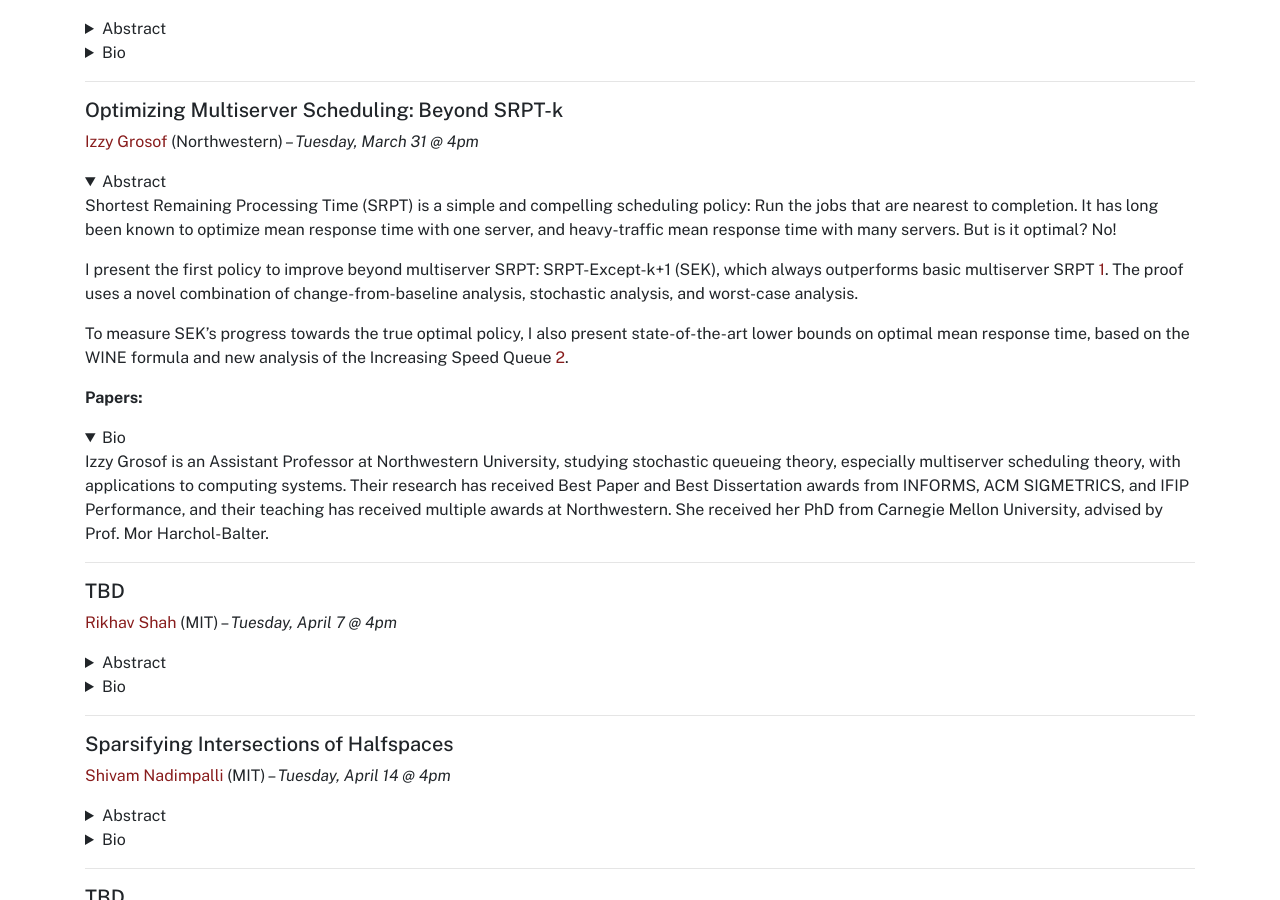
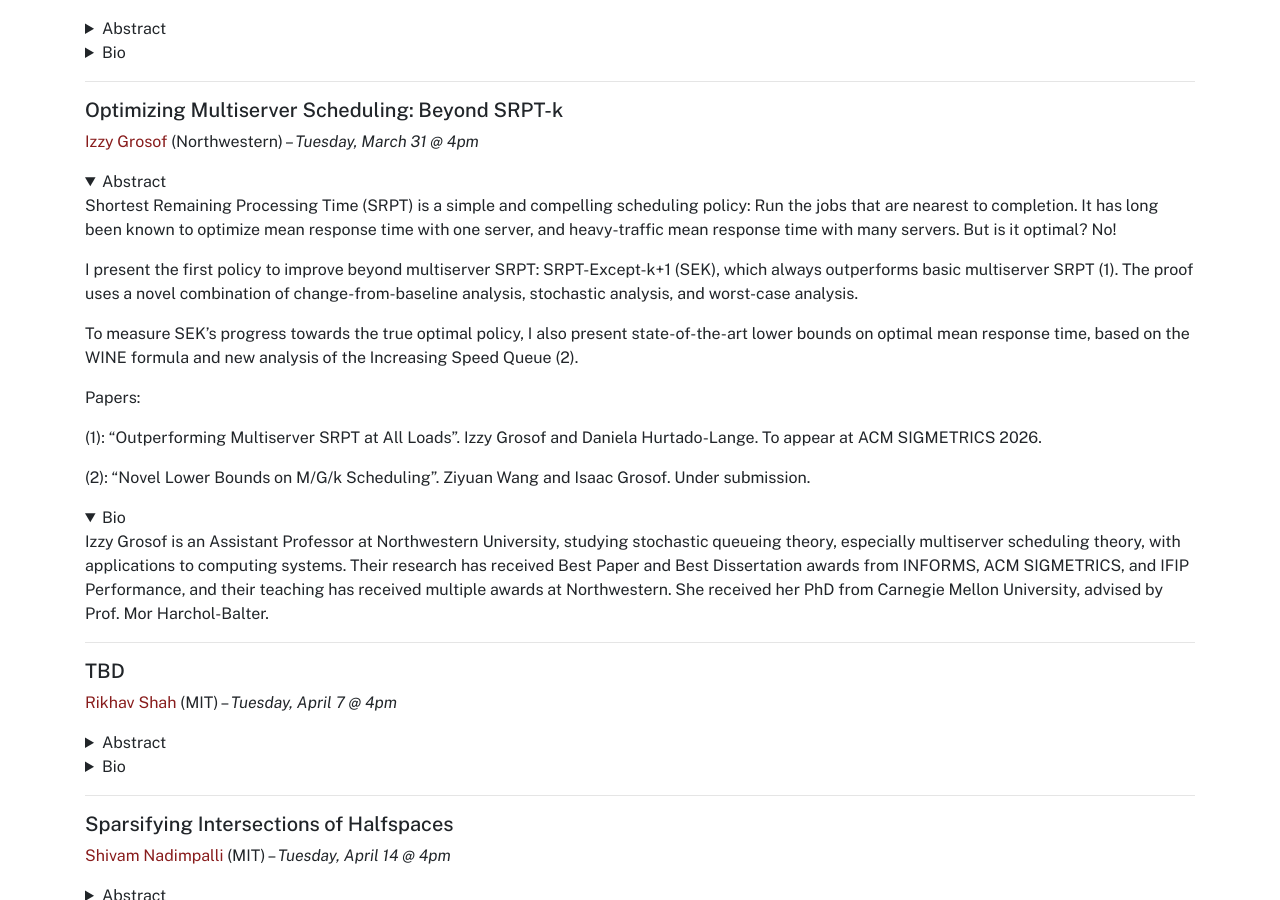
Before and after one commit to umass-theory/umass-theory.github.io, a Jekyll site: the page built from seminar.md, in a window 1280 px wide and 900 px high, scrolled down 1679 px. Built offline with Jekyll 4.4.1, drawn with Linux system fonts in a browser that asks for light colours; some of the changed lines change nothing that is shown.

Commit message:
Fix reference formatting in seminar abstract
Updated references in the seminar abstract to use parentheses instead of brackets.

```diff
--- a/seminar.md
+++ b/seminar.md
@@ -152,15 +152,15 @@ Rik Sengupta is a Research Scientist at IBM Research in Cambridge, MA, where he
 
 Shortest Remaining Processing Time (SRPT) is a simple and compelling scheduling policy: Run the jobs that are nearest to completion. It has long been known to optimize mean response time with one server, and heavy-traffic mean response time with many servers. But is it optimal? No!
 
-I present the first policy to improve beyond multiserver SRPT: SRPT-Except-k+1 (SEK), which always outperforms basic multiserver SRPT [1]. The proof uses a novel combination of change-from-baseline analysis, stochastic analysis, and worst-case analysis.
+I present the first policy to improve beyond multiserver SRPT: SRPT-Except-k+1 (SEK), which always outperforms basic multiserver SRPT (1). The proof uses a novel combination of change-from-baseline analysis, stochastic analysis, and worst-case analysis.
 
-To measure SEK's progress towards the true optimal policy, I also present state-of-the-art lower bounds on optimal mean response time, based on the WINE formula and new analysis of the Increasing Speed Queue [2].
+To measure SEK's progress towards the true optimal policy, I also present state-of-the-art lower bounds on optimal mean response time, based on the WINE formula and new analysis of the Increasing Speed Queue (2).
 
-**Papers:**
+Papers:
 
-[1]: "Outperforming Multiserver SRPT at All Loads". Izzy Grosof and Daniela Hurtado-Lange. To appear at ACM SIGMETRICS 2026.
+(1): "Outperforming Multiserver SRPT at All Loads". Izzy Grosof and Daniela Hurtado-Lange. To appear at ACM SIGMETRICS 2026.
 
-[2]: "Novel Lower Bounds on M/G/k Scheduling". Ziyuan Wang and Isaac Grosof. Under submission.
+(2): "Novel Lower Bounds on M/G/k Scheduling". Ziyuan Wang and Isaac Grosof. Under submission.
 
 </details>
 <details markdown="1" open="1">
```
